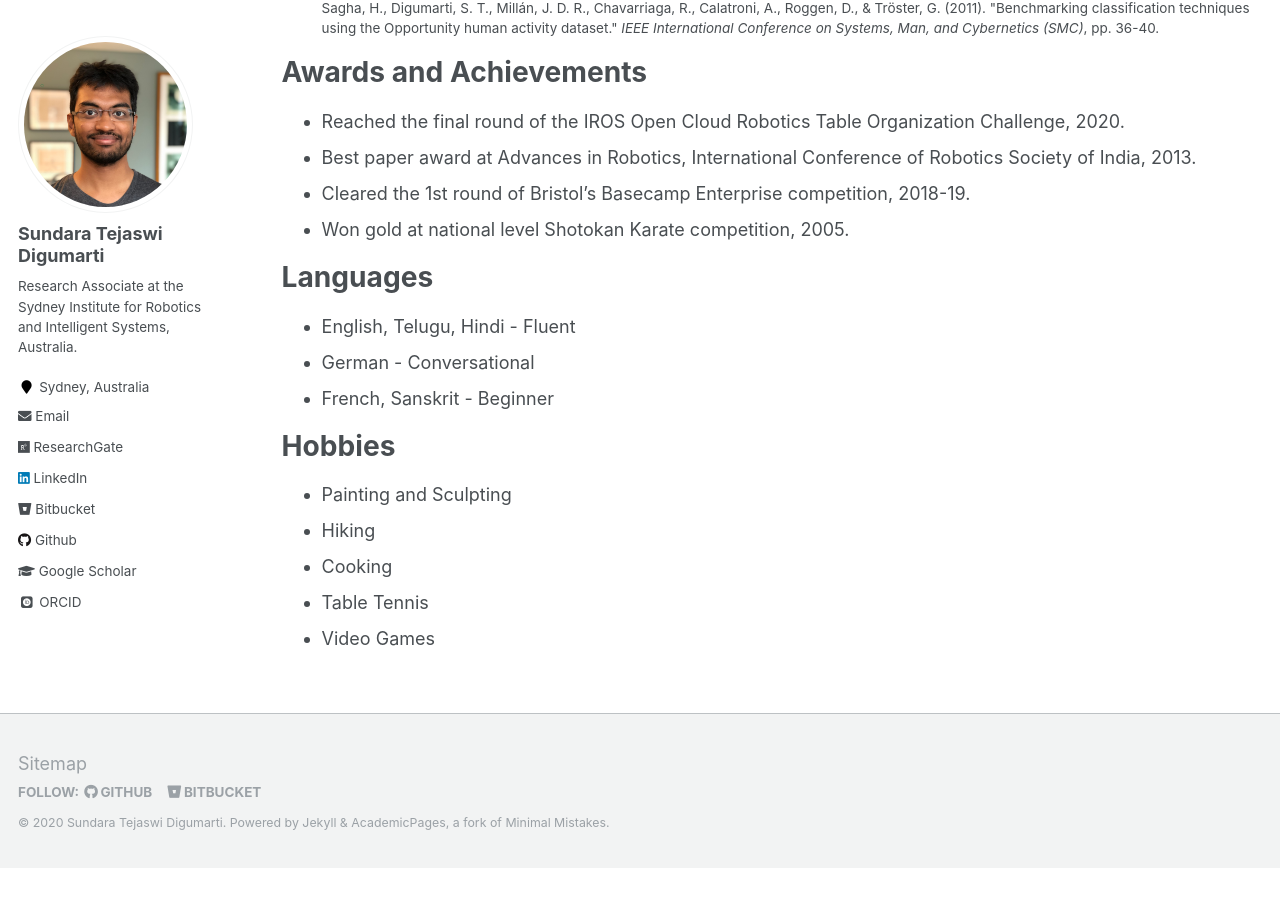
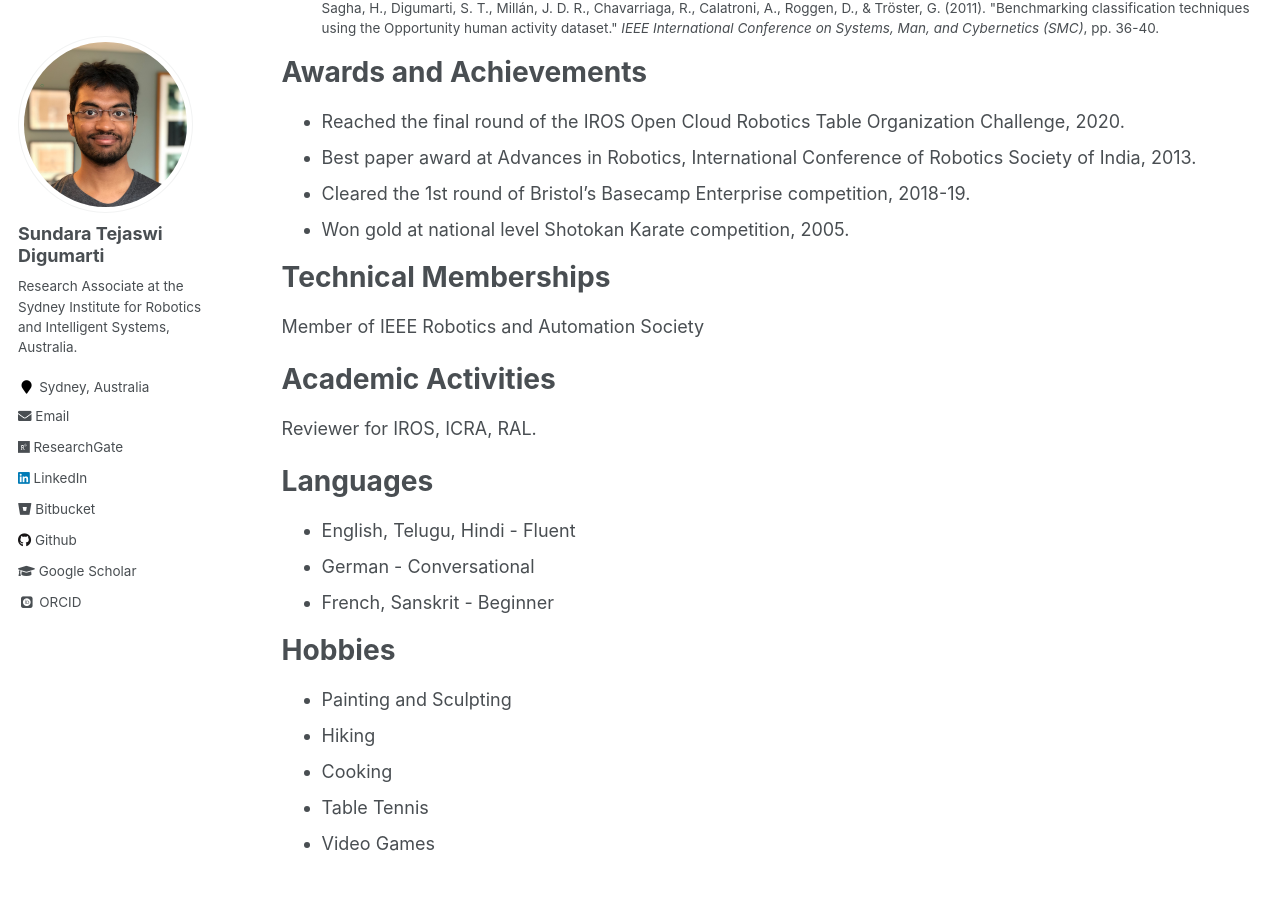
Before and after one commit to tejaswid/tejaswid.github.io, a Jekyll site: the page built from _pages/cv.md, in a window 1280 px wide and 900 px high, scrolled down 2224 px. Built offline with Jekyll 4.4.1, drawn with Linux system fonts in a browser that asks for light colours; some web fonts are replaced; before the commit the page ends 3092 px from its top, so only the background shows below that.

Commit message:
Added RAS and RAL to cv

```diff
--- a/_pages/cv.md
+++ b/_pages/cv.md
@@ -58,6 +58,14 @@ Awards and Achievements
 * Cleared the 1st round of Bristol's Basecamp Enterprise competition, 2018-19.
 * Won gold at national level Shotokan Karate competition, 2005.
 
+Technical Memberships
+======
+Member of IEEE Robotics and Automation Society
+
+Academic Activities
+======
+Reviewer for IROS, ICRA, RAL.
+
 Languages
 ======
 * English, Telugu, Hindi - Fluent
```
